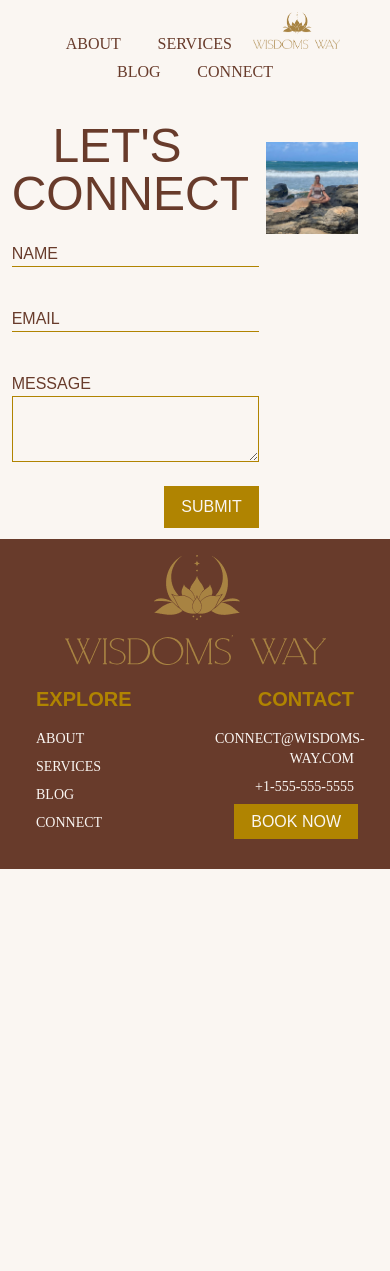
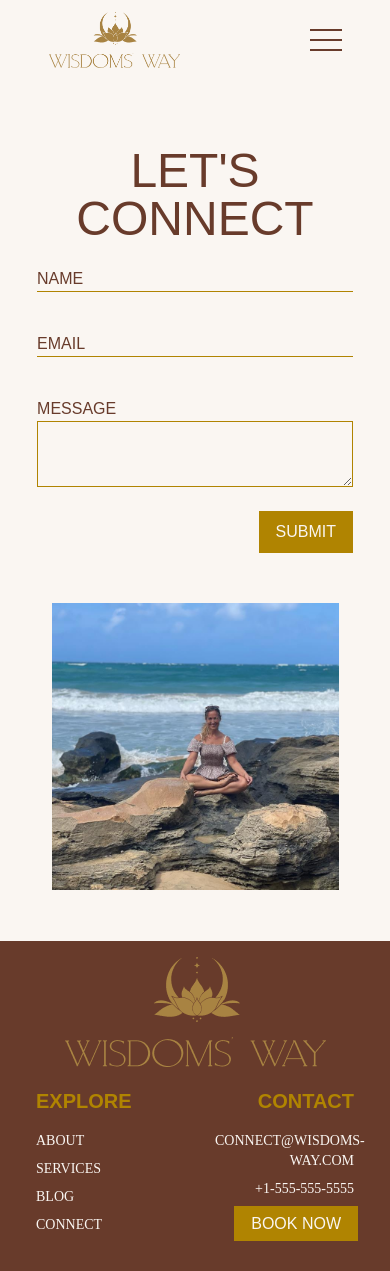
Before and after one commit to ViaSana/wisdoms-way, a Jekyll site: the page built from contact.html, in a window 390 px wide. Built offline with Jekyll 4.4.1, drawn with Linux system fonts in a browser that asks for light colours; some web fonts are replaced; before the commit the page ends 900 px from its top, so only the background shows below that.

Commit message:
feature/responsiveness
added a hamburger menu and a few other tweaks. including turning the contact into an include

```diff
--- /dev/null
+++ b/_includes/connect.html
@@ -0,0 +1,9 @@
+<section class="p-5p">
+    <div class="grid items-center grid-cols-5 mx-auto max-w-screen-2xl">
+        <!-- Contact Form Div -->
+        <div class="md:col-span-3 col-span-full"> {% include contact-form.html %} </div>
+        <div class="p-8 md:col-span-2 col-span-full">
+        <div class="bg-[url('{{page.contact_image}}')] bg-cover bg-center aspect-square "></div>
+        </div>
+    </div>
+</section>
--- a/_includes/full-banner.html
+++ b/_includes/full-banner.html
@@ -1,5 +1,5 @@
 <!--  image banner block that takes up most of the full screen  -->
-<section class="bg-cover py-5p min-h-100 items-center justify-center {{page.banner.background-position}} flex" style="background-image: url('{{page.banner.banner-image}}')">
+<section class="bg-cover py-5p items-center md:min-h-100 min-h-60 justify-center {{page.banner.background-position}} flex bg-[url('{{page.banner.banner-image}}')]">
     <div class="mt-20 text-center">
         <h1 class="text-[5vw] uppercase p-5 {{page.banner.text-color}} bg-blend-hard-light"> {{page.banner.heading | default: page.title }} </h1>
         <p class="text-2xl {{page.banner.text-color}}"> {{page.banner.sub-heading | default: page.description }}</p>
--- a/_includes/site-header.html
+++ b/_includes/site-header.html
@@ -1,10 +1,29 @@
 
-<header class="px-5p py-3 flex absolute top-0 left-0 right-0 bg-gradient-to-b from-20% from-[#FAF6F2] justify-center max-w-screen-xl mx-auto text-center ">
-  <nav class="md:flex gap-x-11 my- text-lg items-center">
-    <a class="p-4" href="/about.html">About</a>
-    <a class="p-4" href="/integrative-coaching">Services</a>
+<header class="px-5p py-3 flex absolute top-0 w-screen bg-gradient-to-b from-20% from-[#FAF6F2] justify-center text-center ">
+  <nav class="flex items-center text-lg gap-x-11 max-sm:hidden">
+    <a class="p-2 md:p-4" href="/about.html">About</a>
+    <a class="p-2 md:p-4" href="/integrative-coaching">Services</a>
     <div class="inline-block max-w-[25%]"> <a href="/index.html"> <img src="/uploads/logo.png"></img> </a> </div>
-    <a class="p-4" href="/blog.html">Blog</a>
-    <a class="p-4" href="/contact.html">Connect</a>
+    <a class="p-2 md:p-4" href="/blog.html">Blog</a>
+    <a class="p-2 md:p-4" href="/contact.html">Connect</a>
   </nav>
+
+  <div class="flex items-center justify-between sm:hidden">
+    <div class="max-w-[45%]"> <a href="/index.html"> <img src="/uploads/logo.png"></img> </a> </div>
+    <div class="space-y-2 hamburger-button">
+      <div class="w-8 h-0.5 bg-brown"></div>
+      <div class="w-8 h-0.5 bg-brown"></div>
+      <div class="w-8 h-0.5 bg-brown"></div>
+    </div>
+  </div>
+
+  <div class="mobile-menu">
+    <nav class="text-left">
+      <a class="p-2 md:p-4" href="/about.html">About</a>
+      <a class="p-2 md:p-4" href="/integrative-coaching">Services</a>
+      <a class="p-2 md:p-4" href="/blog.html">Blog</a>
+      <a class="p-2 md:p-4" href="/contact.html">Connect</a>
+    </nav>
+  </div>
+
 </header>
--- a/assets/css/output-style.css
+++ b/assets/css/output-style.css
@@ -877,6 +877,30 @@ nav a {
 .prose :where(.prose > :last-child):not(:where([class~="not-prose"] *)) {
   margin-bottom: 0;
 }
+/* Hamburger Style */
+.hamburger-button {
+        cursor: pointer;
+        z-index: 2;
+    }
+/* Styles when the hamburger button is active  */
+.hamburger-button.active{
+        background-color: #FAF6F2;
+    }
+.mobile-menu {
+        display: none;
+        background-color: #FAF6F2;
+        padding: 5%;
+        position: fixed;
+        top:45px;
+        right:1rem;
+        text-align: center;
+    }
+.mobile-menu a {
+        text-decoration: none;
+        color: #B08401;
+        padding: 1vh 5%;
+        display: block;
+    }
 /* Testimonial Slider CSS */
 .testimonial-overlay {
         position: relative;
@@ -929,6 +953,9 @@ nav a {
 .top-\[50\%\] {
   top: 50%;
 }
+.col-span-1 {
+  grid-column: span 1 / span 1;
+}
 .col-span-2 {
   grid-column: span 2 / span 2;
 }
@@ -937,9 +964,6 @@ nav a {
 }
 .col-span-full {
   grid-column: 1 / -1;
-}
-.col-span-1 {
-  grid-column: span 1 / span 1;
 }
 .m-6 {
   margin: 1.5rem;
@@ -952,10 +976,6 @@ nav a {
   margin-left: auto;
   margin-right: auto;
 }
-.mx-8 {
-  margin-left: 2rem;
-  margin-right: 2rem;
-}
 .my-4 {
   margin-top: 1rem;
   margin-bottom: 1rem;
@@ -966,32 +986,32 @@ nav a {
 .mb-2 {
   margin-bottom: 0.5rem;
 }
+.mb-4 {
+  margin-bottom: 1rem;
+}
+.mb-5 {
+  margin-bottom: 1.25rem;
+}
 .mb-6 {
   margin-bottom: 1.5rem;
 }
+.mb-8 {
+  margin-bottom: 2rem;
+}
+.mr-2 {
+  margin-right: 0.5rem;
+}
+.mt-1 {
+  margin-top: 0.25rem;
+}
 .mt-20 {
   margin-top: 5rem;
 }
+.mt-4 {
+  margin-top: 1rem;
+}
 .mt-\[20\%\] {
   margin-top: 20%;
-}
-.mb-4 {
-  margin-bottom: 1rem;
-}
-.mb-5 {
-  margin-bottom: 1.25rem;
-}
-.mb-8 {
-  margin-bottom: 2rem;
-}
-.mr-2 {
-  margin-right: 0.5rem;
-}
-.mt-1 {
-  margin-top: 0.25rem;
-}
-.mt-4 {
-  margin-top: 1rem;
 }
 .line-clamp-2 {
   overflow: hidden;
@@ -1017,23 +1037,20 @@ nav a {
 .hidden {
   display: none;
 }
+.aspect-landscape {
+  aspect-ratio: 2 / 1 ;
+}
+.aspect-portrait {
+  aspect-ratio: 3 / 4;
+}
 .aspect-square {
   aspect-ratio: 1 / 1;
 }
-.aspect-landscape {
-  aspect-ratio: 2 / 1 ;
-}
-.aspect-portrait {
-  aspect-ratio: 3 / 4;
-}
-.aspect-\[1\/3\] {
-  aspect-ratio: 1/3;
-}
-.aspect-\[3\/1\] {
-  aspect-ratio: 3/1;
-}
-.aspect-\[5\/2\] {
-  aspect-ratio: 5/2;
+.h-0 {
+  height: 0px;
+}
+.h-0\.5 {
+  height: 0.125rem;
 }
 .h-28 {
   height: 7rem;
@@ -1050,39 +1067,32 @@ nav a {
 .max-h-72 {
   max-height: 18rem;
 }
-.min-h-100 {
-  min-height: 100vh;
+.min-h-50 {
+  min-height: 50vh;
+}
+.min-h-60 {
+  min-height: 60vh;
+}
+.min-h-80 {
+  min-height: 80vh;
+}
+.min-h-90 {
+  min-height: 90vh;
 }
 .min-h-\[110px\] {
   min-height: 110px;
 }
-.min-h-fit {
-  min-height: -moz-fit-content;
-  min-height: fit-content;
-}
-.min-h-50 {
-  min-height: 50vh;
-}
-.min-h-80 {
-  min-height: 80vh;
-}
-.min-h-90 {
-  min-height: 90vh;
-}
-.min-h-\[120px\] {
-  min-height: 120px;
-}
-.min-h-\[100px\] {
-  min-height: 100px;
-}
 .w-28 {
   width: 7rem;
 }
+.w-8 {
+  width: 2rem;
+}
 .w-full {
   width: 100%;
 }
-.min-w-\[280px\] {
-  min-width: 280px;
+.w-screen {
+  width: 100vw;
 }
 .min-w-\[265px\] {
   min-width: 265px;
@@ -1099,14 +1109,17 @@ nav a {
 .max-w-screen-2xl {
   max-width: 1536px;
 }
+.max-w-screen-lg {
+  max-width: 1024px;
+}
+.max-w-screen-md {
+  max-width: 768px;
+}
 .max-w-screen-xl {
   max-width: 1280px;
 }
-.max-w-screen-lg {
-  max-width: 1024px;
-}
-.max-w-screen-md {
-  max-width: 768px;
+.max-w-\[45\%\] {
+  max-width: 45%;
 }
 .transform {
   transform: translate(var(--tw-translate-x), var(--tw-translate-y)) rotate(var(--tw-rotate)) skewX(var(--tw-skew-x)) skewY(var(--tw-skew-y)) scaleX(var(--tw-scale-x)) scaleY(var(--tw-scale-y));
@@ -1121,23 +1134,20 @@ nav a {
 .grid-cols-2 {
   grid-template-columns: repeat(2, minmax(0, 1fr));
 }
+.grid-cols-4 {
+  grid-template-columns: repeat(4, minmax(0, 1fr));
+}
 .grid-cols-5 {
   grid-template-columns: repeat(5, minmax(0, 1fr));
 }
+.grid-cols-6 {
+  grid-template-columns: repeat(6, minmax(0, 1fr));
+}
 .grid-cols-7 {
   grid-template-columns: repeat(7, minmax(0, 1fr));
 }
 .grid-cols-9 {
   grid-template-columns: repeat(9, minmax(0, 1fr));
-}
-.grid-cols-4 {
-  grid-template-columns: repeat(4, minmax(0, 1fr));
-}
-.grid-cols-6 {
-  grid-template-columns: repeat(6, minmax(0, 1fr));
-}
-.flex-col {
-  flex-direction: column;
 }
 .items-center {
   align-items: center;
@@ -1161,6 +1171,11 @@ nav a {
   -moz-column-gap: 2.75rem;
        column-gap: 2.75rem;
 }
+.space-y-2 > :not([hidden]) ~ :not([hidden]) {
+  --tw-space-y-reverse: 0;
+  margin-top: calc(0.5rem * calc(1 - var(--tw-space-y-reverse)));
+  margin-bottom: calc(0.5rem * var(--tw-space-y-reverse));
+}
 .self-end {
   align-self: flex-end;
 }
@@ -1169,9 +1184,6 @@ nav a {
 }
 .overflow-hidden {
   overflow: hidden;
-}
-.rounded-2xl {
-  border-radius: 1rem;
 }
 .rounded-full {
   border-radius: 9999px;
@@ -1192,6 +1204,10 @@ nav a {
 .border-t {
   border-top-width: 1px;
 }
+.border-black {
+  --tw-border-opacity: 1;
+  border-color: rgb(0 0 0 / var(--tw-border-opacity));
+}
 .border-gold {
   border-color: #B08401;;
 }
@@ -1199,10 +1215,6 @@ nav a {
   --tw-border-opacity: 1;
   border-color: rgb(39 39 42 / var(--tw-border-opacity));
 }
-.border-black {
-  --tw-border-opacity: 1;
-  border-color: rgb(0 0 0 / var(--tw-border-opacity));
-}
 .bg-brown {
   background-color: #683B2B;;
 }
@@ -1214,12 +1226,6 @@ nav a {
 }
 .bg-pink {
   background-color: #D49E8D;;
-}
-.bg-tan {
-  background-color: #DED1BD;;
-}
-.bg-transparent {
-  background-color: transparent;
 }
 .bg-stone-100 {
   --tw-bg-opacity: 1;
@@ -1229,6 +1235,12 @@ nav a {
   --tw-bg-opacity: 1;
   background-color: rgb(231 229 228 / var(--tw-bg-opacity));
 }
+.bg-tan {
+  background-color: #DED1BD;;
+}
+.bg-transparent {
+  background-color: transparent;
+}
 .bg-zinc-800 {
   --tw-bg-opacity: 1;
   background-color: rgb(39 39 42 / var(--tw-bg-opacity));
@@ -1248,29 +1260,32 @@ nav a {
 .bg-\[url\(\'\/uploads\/coaching-mandala\.jpg\'\)\] {
   background-image: url('/uploads/coaching-mandala.jpg');
 }
+.bg-\[url\(\'\/uploads\/header_banner\.png\'\)\] {
+  background-image: url('/uploads/header_banner.png');
+}
+.bg-\[url\(\'\/uploads\/logo\.png\'\)\] {
+  background-image: url('/uploads/logo.png');
+}
 .bg-\[url\(\'\/uploads\/testimonial_img_resized\.jpg\'\)\] {
   background-image: url('/uploads/testimonial_img_resized.jpg');
 }
-.bg-\[url\(\'\{\{page\.about\.bio_image\}\}\'\)\] {
-  background-image: url('{{page.about.bio_image}}');
+.bg-\[url\(\'uploads\/Lisa_beach\.jpeg\'\)\] {
+  background-image: url('uploads/Lisa_beach.jpeg');
+}
+.bg-\[url\(\'\{\{page\.about_image\}\}\'\)\] {
+  background-image: url('{{page.about_image}}');
+}
+.bg-\[url\(\'\{\{page\.banner\.banner-image\}\}\'\)\] {
+  background-image: url('{{page.banner.banner-image}}');
+}
+.bg-\[url\(\'\{\{page\.contact_image\}\}\'\)\] {
+  background-image: url('{{page.contact_image}}');
 }
 .bg-\[url\(\'\{\{page\.featured-image\}\}\'\)\] {
   background-image: url('{{page.featured-image}}');
 }
 .bg-gradient-to-b {
   background-image: linear-gradient(to bottom, var(--tw-gradient-stops));
-}
-.bg-\[url\(\'\'\)\] {
-  background-image: url('');
-}
-.bg-\[url\(\'\{\{page\.contact_image\}\}\'\)\] {
-  background-image: url('{{page.contact_image}}');
-}
-.bg-\[url\(\'\{\{page\.about_image\}\}\'\)\] {
-  background-image: url('{{page.about_image}}');
-}
-.bg-\[url\(\'\/uploads\/logo\.png\'\)\] {
-  background-image: url('/uploads/logo.png');
 }
 .from-\[\#FAF6F2\] {
   --tw-gradient-from: #FAF6F2 var(--tw-gradient-from-position);
@@ -1292,10 +1307,6 @@ nav a {
 .bg-no-repeat {
   background-repeat: no-repeat;
 }
-.object-contain {
-  -o-object-fit: contain;
-     object-fit: contain;
-}
 .object-cover {
   -o-object-fit: cover;
      object-fit: cover;
@@ -1391,14 +1402,8 @@ nav a {
 .pt-6 {
   padding-top: 1.5rem;
 }
-.pb-\[100\%\] {
-  padding-bottom: 100%;
-}
-.pb-\[50\%\] {
-  padding-bottom: 50%;
-}
-.pb-\[20\%\] {
-  padding-bottom: 20%;
+.text-left {
+  text-align: left;
 }
 .text-center {
   text-align: center;
@@ -1558,17 +1563,11 @@ nav a {
   .sm\:col-span-3 {
     grid-column: span 3 / span 3;
   }
-  .sm\:aspect-\[1\/2\] {
-    aspect-ratio: 1/2;
+  .sm\:hidden {
+    display: none;
   }
   .sm\:min-h-\[422px\] {
     min-height: 422px;
-  }
-  .sm\:min-h-\[420px\] {
-    min-height: 420px;
-  }
-  .sm\:min-h-\[438px\] {
-    min-height: 438px;
   }
   .sm\:grid-cols-3 {
     grid-template-columns: repeat(3, minmax(0, 1fr));
@@ -1583,6 +1582,9 @@ nav a {
   .md\:order-first {
     order: -9999;
   }
+  .md\:col-span-2 {
+    grid-column: span 2 / span 2;
+  }
   .md\:col-span-3 {
     grid-column: span 3 / span 3;
   }
@@ -1592,18 +1594,8 @@ nav a {
   .md\:col-span-5 {
     grid-column: span 5 / span 5;
   }
-  .md\:col-span-2 {
-    grid-column: span 2 / span 2;
-  }
-  .md\:flex {
-    display: flex;
-  }
-  .md\:grid {
-    display: grid;
-  }
-  .md\:min-h-fit {
-    min-height: -moz-fit-content;
-    min-height: fit-content;
+  .md\:min-h-100 {
+    min-height: 100vh;
   }
   .md\:min-h-\[366px\] {
     min-height: 366px;
@@ -1611,6 +1603,9 @@ nav a {
   .md\:columns-3 {
     -moz-columns: 3;
          columns: 3;
+  }
+  .md\:p-4 {
+    padding: 1rem;
   }
   .md\:text-4xl {
     font-size: 2.25rem;
@@ -1623,10 +1618,6 @@ nav a {
     margin-left: 2rem;
     margin-right: 2rem;
   }
-  .lg\:min-h-max {
-    min-height: -moz-max-content;
-    min-height: max-content;
-  }
   .lg\:min-h-\[300px\] {
     min-height: 300px;
   }
--- a/contact.html
+++ b/contact.html
@@ -1,16 +1,10 @@
 ---
 layout: default
+title: Contact
+contact_image: /uploads/Lisa_beach.jpeg
 ---
 
 <!-- Let's Connect -->
 <div class="min-h-[110px]"></div>
 
-<section>
-    <div class="grid grid-cols-5 mx-auto max-w-screen-2xl">
-        <!-- Contact Form Div -->
-        <div class="col-span-3"> {% include contact-form.html %} </div>
-        <div class="col-span-2 p-8">
-          <div class="bg-[url('/uploads/Lisa_beach.jpeg')] bg-cover bg-center aspect-square "></div>
-        </div>
-    </div>
-</section>
+{% include connect.html %}
--- a/main.js
+++ b/main.js
@@ -1,3 +1,8 @@
+$('.hamburger-button').click(function(){
+    $('.mobile-menu').fadeToggle(100);
+    $(this).toggleClass('active');
+});
+
 $(".testimonial-slider-container").slick({
     autoplay: true,
     autoplaySpeed: 2e3,
```
Also changed, not shown: index.html (+1 -9 lines), style.css (+30 -1 lines), _includes/head.html (line endings or trailing spaces).
